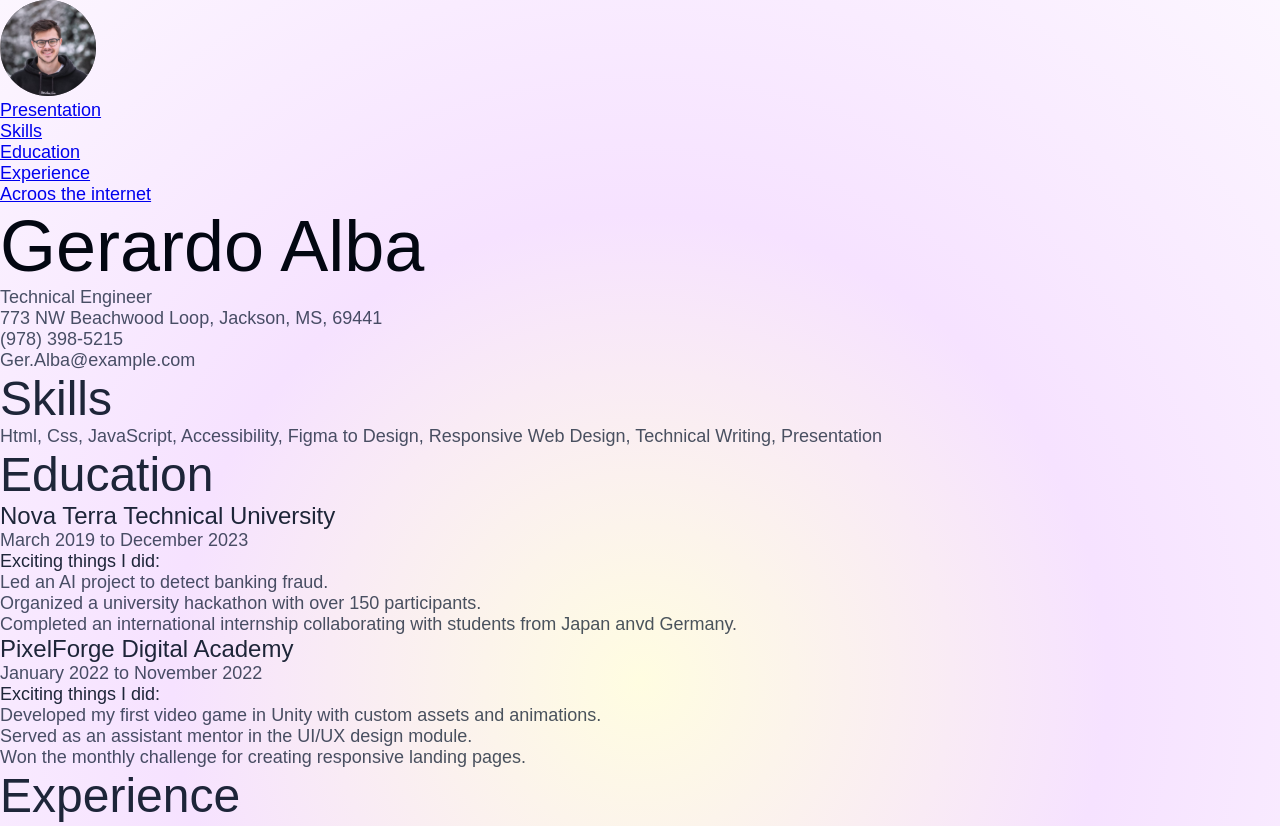
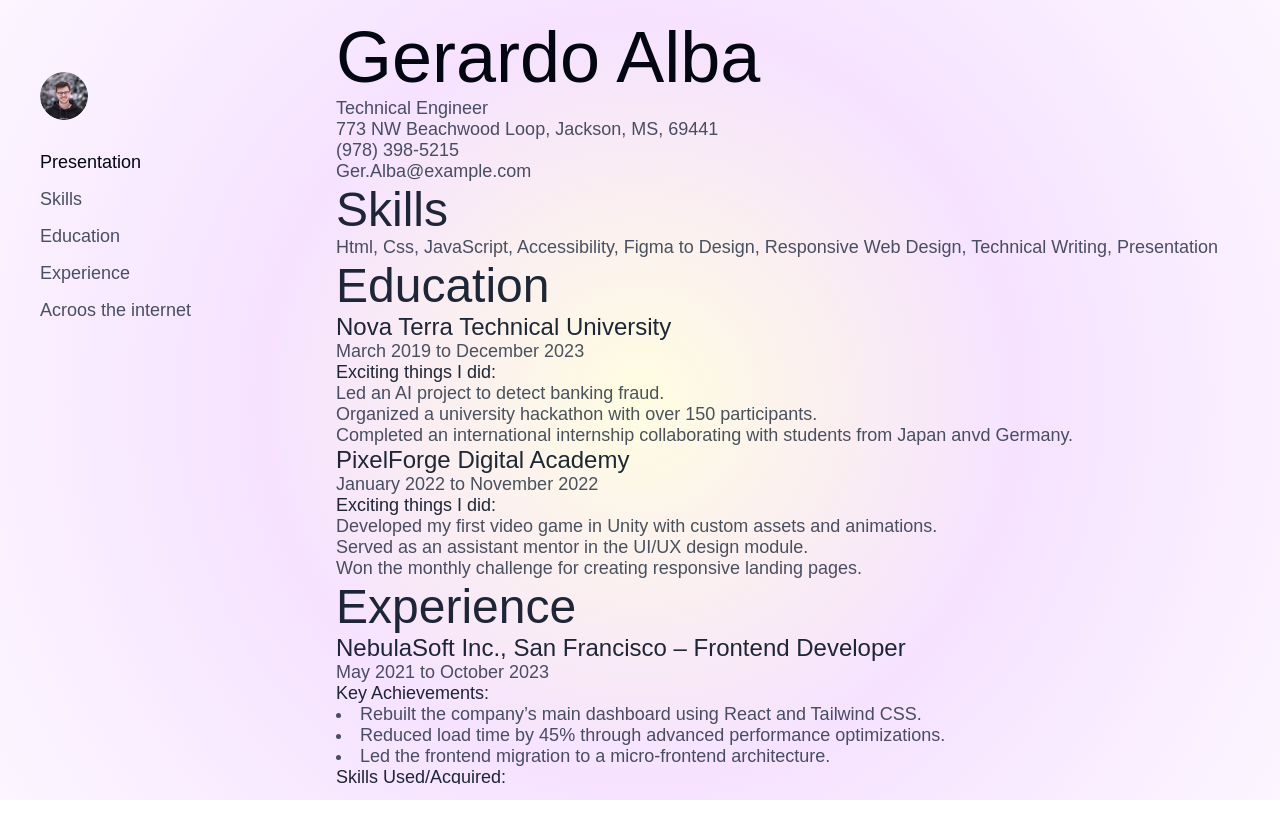
Before and after one commit to alamguardin/web-cv-template, a website built with Vite: page index.html in a window 1280 px wide. Shown: the top 826 px of the page. After the commit the page ends 800 px from the top, so only its background shows below. Built offline with nearby package versions, Linux system fonts and the light colour scheme; a web font is replaced by a local one.

Commit message:
feat: add styles to layout and sidebar

```diff
--- a/index.html
+++ b/index.html
@@ -15,7 +15,7 @@
         </div>
         <nav class="sidebar-navbar">
           <ul class="sidebar-navbar-list">
-            <li class="sidebar-item"><a href="#presentation">Presentation</a></li>
+            <li class="sidebar-item"><a href="#presentation" class="active">Presentation</a></li>
             <li class="sidebar-item"><a href="#skills">Skills</a></li>
             <li class="sidebar-item"><a href="#education">Education</a></li>
             <li class="sidebar-item"><a href="#experience">Experience</a></li>
--- a/src/style.css
+++ b/src/style.css
@@ -57,3 +57,56 @@ span {
     font-size: 1.125rem;
     color: var(--gray-600);
 }
+
+/* Layout Styles */
+.container {
+    padding: 1rem;
+    width: 100%;
+    height: 100dvh;
+    overflow: hidden;
+    display: grid;
+    grid-template-columns: minmax(320px, 25%) minmax(auto, 75%);
+}
+
+.main {
+    overflow: auto;
+}
+
+/* Sidebar Styles */
+.sidebar {
+    padding: 1.5rem;
+}
+
+.sidebar-avatar {
+    margin: 2rem 0;
+    width: 3rem;
+    height: 3rem;
+    overflow: hidden;
+    border-radius: 100%;
+}
+
+.sidebar-avatar img {
+    width: 100%;
+    object-fit: cover;
+    object-position: center;
+}
+
+.sidebar-navbar-list {
+    list-style: none;
+    display: grid;
+    gap: 1rem;
+}
+
+.sidebar-item a {
+    text-decoration: none;
+    color: var(--gray-600);
+    transition: .2s color ease;
+}
+
+.sidebar-item a:hover {
+    color: var(--gray-800);
+}
+
+.sidebar-item a.active {
+    color: var(--gray-950);
+}
```
